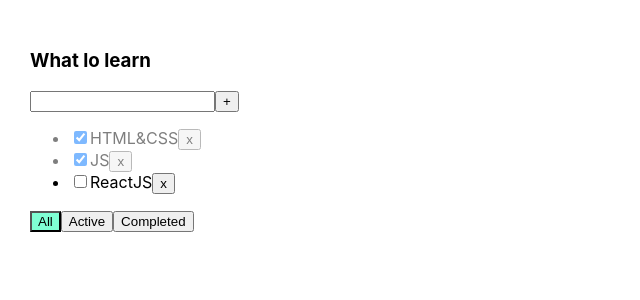
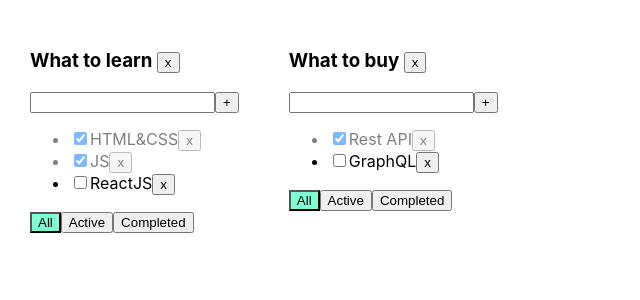
Before and after one commit to arturican/todolist2023, a React (Create React App) app: page / in a window 1280 px wide. Shown: the top 300 px of the page, without its empty margins (0-640 px from the left). Built offline with nearby package versions, Linux system fonts and the light colour scheme.

Commit message:
´добавил тудулисты и прописал функции

```diff
--- a/src/App.tsx
+++ b/src/App.tsx
@@ -4,71 +4,126 @@
 import {v1} from "uuid";
 
 
-export type TodolistType = {
+export type TodolistAllType = {
     title: string
-    tasks: Array<TodolistTasksType>
-    removeTask: (id: string) => void
-    filteredTask: (filter: FilterTaskType) => void
-    addTask: (title: string) => void
-    changeStatus: (taskId: string, isDone: boolean) => void
+    tasks: Array<TaskType>
+    removeTask: (id: string, todolistId: string) => void
+    filteredTask: (filter: FilterTaskType, todolistId: string) => void
+    addTask: (title: string,  todolistId: string) => void
+    changeStatus: (taskId: string, isDone: boolean, todolistId: string) => void
+    filter: FilterTaskType
+    id: string
+    removeTodolist: (todolistId: string) => void
+}
+type TodolistType = {
+    id: string
+    title: string
     filter: FilterTaskType
 }
-type TodolistTasksType = {
+
+
+type TaskType = {
     id: string
     title: string
     isDone: boolean
+}
+
+type TodolistTasksStateType = {
+    [key: string]: Array<TaskType>
 }
 
 type FilterTaskType = 'all' | 'completed' | 'active'
 
 function App() {
 
-    const [tasks, setTasks] = useState([
-        {id: v1(), title: "HTML&CSS", isDone: true},
-        {id: v1(), title: "JS", isDone: true},
-        {id: v1(), title: "ReactJS", isDone: false},
+ let todolistID1 = v1()
+    let todolistID2 = v1()
+
+    let [todolists, setTodolists] = useState<Array<TodolistType>>([
+        {id: todolistID1, title: 'What to learn', filter: 'all'},
+        {id: todolistID2, title: 'What to buy', filter: 'all'},
     ])
-    const [filter, setFilter] = useState<FilterTaskType>('all')
-    const removeTask = (id: string) => {
-        setTasks(tasks.filter(t => t.id !== id))
+
+    let [tasks, setTasks] = useState<TodolistTasksStateType>({
+        [todolistID1]: [
+            {id: v1(), title: 'HTML&CSS', isDone: true},
+            {id: v1(), title: 'JS', isDone: true},
+            {id: v1(), title: 'ReactJS', isDone: false},
+
+        ],
+        [todolistID2]: [
+            {id: v1(), title: 'Rest API', isDone: true},
+            {id: v1(), title: 'GraphQL', isDone: false},
+        ]
+    })
+
+    const removeTask = (id: string, todolistId: string) => {
+        let todolistTasks = tasks[todolistId]
+        tasks[todolistId] = todolistTasks.filter(t => t.id !== id)
+        setTasks({...tasks})
     }
 
-    const addTask = (title: string) => {
+    const addTask = (title: string, todolistId: string) => {
         const newTask = {id: v1(), title: title, isDone: false}
-        setTasks([newTask, ...tasks])
+        let todolistTasks = tasks[todolistId]
+        tasks[todolistId] = [newTask, ...todolistTasks]
+        setTasks({...tasks})
     }
 
-    const filteredTask = (filter: FilterTaskType) => {
-        setFilter(filter)
+    const filteredTask = (filter: FilterTaskType, todolistId: string) => {
+        let todolist = todolists.find(tl => tl.id === todolistId)
+        if (todolist) {
+            todolist.filter = filter
+            setTodolists([...todolists])
+        }
     }
 
-    const changeStatus = (taskId: string, isDone: boolean) => {
-     const  task = tasks.find(t => t.id === taskId)
+    const changeStatus = (taskId: string, isDone: boolean, todolistId: string) => {
+        let todolistTasks = tasks[todolistId]
+     const  task = todolistTasks.find(t => t.id === taskId)
         if (task) {
             task.isDone = isDone
         }
-        setTasks([...tasks])
+        setTasks({...tasks})
     }
 
-    let tasksForTodolist = tasks;
-    if (filter === 'completed') {
-        tasksForTodolist = tasks.filter(t => t.isDone)
+    const removeTodolist = (todolistId: string) => {
+        setTodolists(todolists.filter(tl => tl.id !== todolistId))
+        delete tasks[todolistId]
+        setTasks({...tasks})
+
     }
-    if (filter === 'active') {
-        tasksForTodolist = tasks.filter(t => !t.isDone)
-    }
+
+
 
     return (
         <div className="App">
+            {todolists.map(tl => {
+                let allTodolistTasks = tasks[tl.id]
+                let tasksForTodolist = allTodolistTasks
+                if (tl.filter === 'completed') {
+                    tasksForTodolist = allTodolistTasks.filter(t => t.isDone)
+                }
+                if (tl.filter === 'active') {
+                    tasksForTodolist = allTodolistTasks.filter(t => !t.isDone)
+                }
+                return (
                     <Todolist
-                title='What lo learn'
+                        key = {tl.id}
+                        id = {tl.id}
+                        title= {tl.title}
                         tasks={tasksForTodolist}
                         removeTask={removeTask}
                         filteredTask={filteredTask}
                         addTask={addTask}
                         changeStatus={changeStatus}
-                filter={filter}
+                        filter={tl.filter}
+                        removeTodolist={removeTodolist}
                     />
+                )
+                })
+
+            }
         </div>
     );
 }
--- a/src/components/Todolist/Todolist.tsx
+++ b/src/components/Todolist/Todolist.tsx
@@ -1,8 +1,8 @@
 import React, {ChangeEvent, KeyboardEvent, useState} from 'react';
-import {TodolistType} from "../../App";
+import {TodolistAllType} from "../../App";
 
 
-export const Todolist = (props: TodolistType) => {
+export const Todolist = (props: TodolistAllType) => {
 
     const [newTask, setNewTask] = useState('')
     const [error, setError] = useState<string | null>(null)
@@ -20,7 +20,7 @@
 
     const addTask = () =>{
         if(newTask.trim() !== ''){
-            props.addTask(newTask)
+            props.addTask(newTask, props.id)
             setNewTask('')
         }else {
             setError('Title is required')
@@ -28,13 +28,17 @@
 
     }
 
-    const callBackRemoveTask = (id: string) => {
-        props.removeTask(id)
+    const callBackRemoveTask = (id: string, todolitstsId: string) => {
+        props.removeTask(id, todolitstsId)
+    }
+
+    const callBackRemoveTodolist = (todolitstsId: string) => {
+        props.removeTodolist(todolitstsId)
     }
 
     return (
         <div>
-            <h3>{props.title}</h3>
+            <h3>{props.title} <button onClick={()=>callBackRemoveTodolist((props.id))}>x</button></h3>
             <div>
                 <input value={newTask}
                        onChange={onClickHandler}
@@ -48,24 +52,24 @@
                 {props.tasks.map(t => {
                     return (
                         <li key={t.id} className={t.isDone ? 'is-done' : ''}>
-                            <input type='checkbox' checked={t.isDone} onChange={(e)=>{props.changeStatus(t.id, e.currentTarget.checked)}}/>
+                            <input type='checkbox' checked={t.isDone} onChange={(e)=>{props.changeStatus(t.id, e.currentTarget.checked, props.id)}}/>
                             <span>{t.title}</span>
-                            <button onClick={() => {callBackRemoveTask(t.id)}}>x</button>
+                            <button onClick={() => {callBackRemoveTask(t.id, props.id)}}>x</button>
                         </li>
                     )
                 })}
             </ul>
             <div>
                 <button onClick={() => {
-                    props.filteredTask('all')
+                    props.filteredTask('all',  props.id)
                 }} className={props.filter === 'all' ? 'active-filter': ''}>All
                 </button>
                 <button onClick={() => {
-                    props.filteredTask('active')
+                    props.filteredTask('active',  props.id)
                 }} className={props.filter === 'active' ? 'active-filter': ''}>Active
                 </button>
                 <button onClick={() => {
-                    props.filteredTask('completed')
+                    props.filteredTask('completed',  props.id)
                 }} className={props.filter === 'completed' ? 'active-filter': ''}>Completed
                 </button>
             </div>
```
Lines whose indentation alone changed are shown as unchanged.
